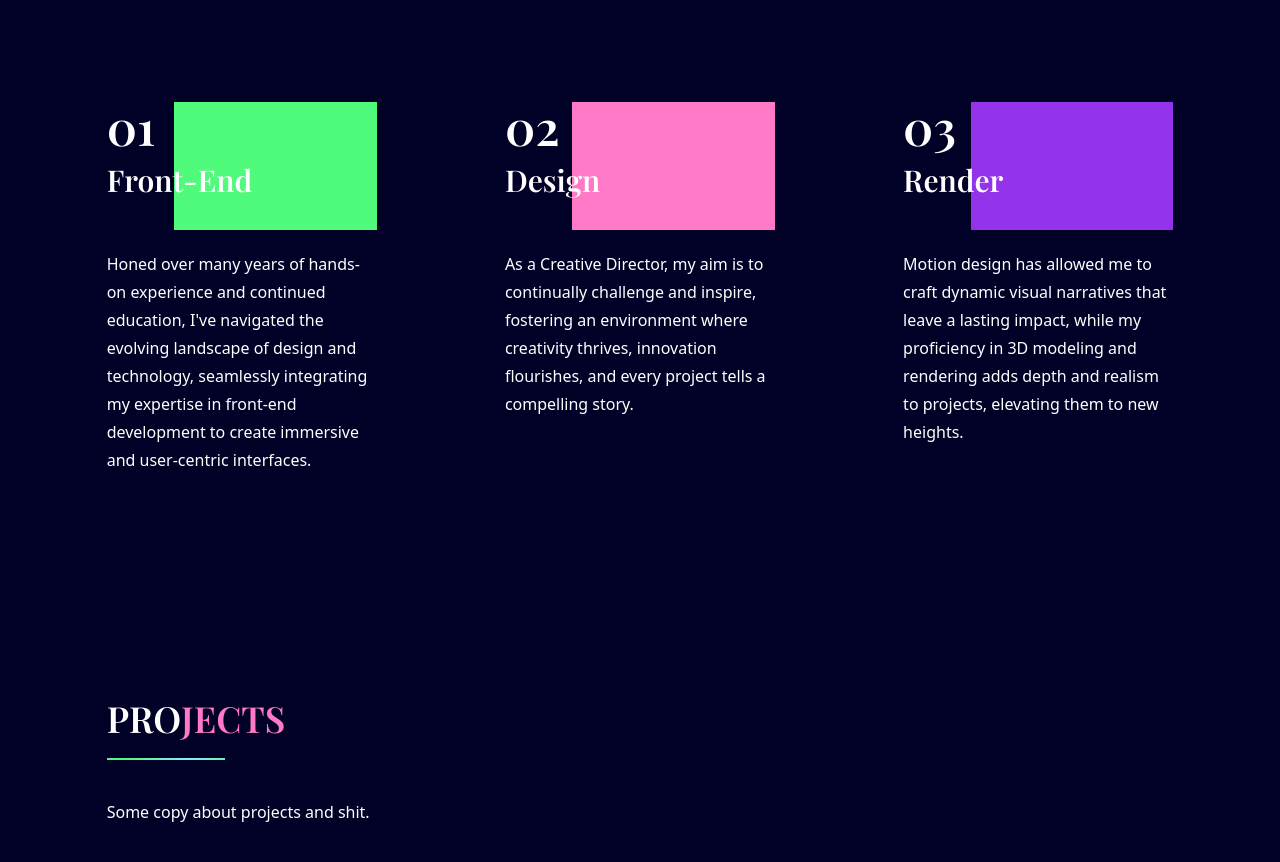
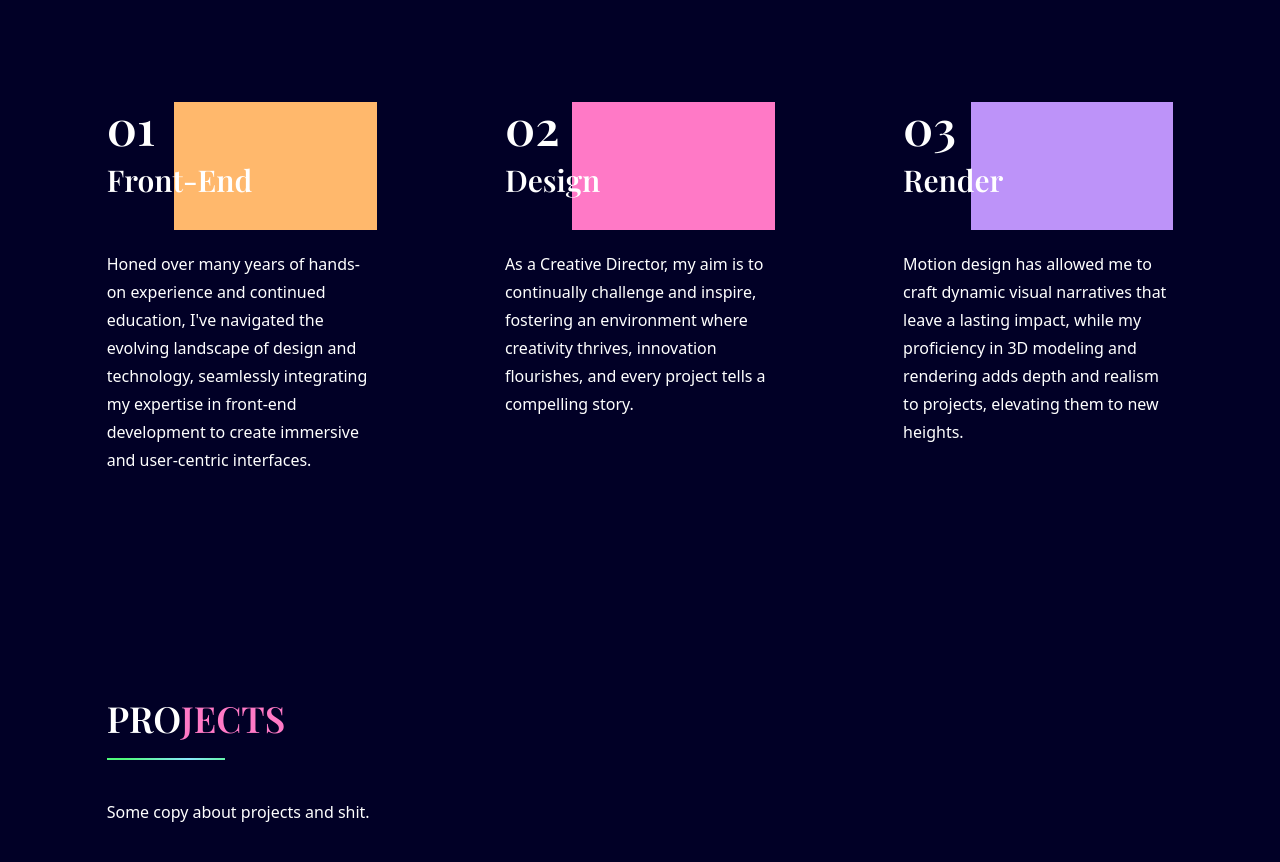
Before and after one commit to brhoughton/react-landing-page, a React (Create React App) app: page / in a window 1280 px wide. Shown: the part 1196-2058 px from the top of the page. Built offline with nearby package versions, Linux system fonts and the light colour scheme.

Commit message:
Adjusted some colors in styling

```diff
--- a/src/App.js
+++ b/src/App.js
@@ -7,7 +7,6 @@ import Contact from "./scenes/Contact";
 import Footer from "./scenes/Footer";
 import Projects from "./scenes/Projects";
 import useMediaQuery from "./hooks/useMediaQuery";
-import LineGradient from "./components/LineGradient";
 
 function App() {
   const [selectedPage, setSelectedPage] = useState("home");
--- a/src/scenes/Experience.jsx
+++ b/src/scenes/Experience.jsx
@@ -61,7 +61,7 @@ const MySkills = () => {
                 Front-End
               </p>
             </div>
-            <div className="w-1/2 md:w-3/4 h-32 bg-green absolute right-0 top-0 z-[-1]"></div>
+            <div className="w-1/2 md:w-3/4 h-32 bg-orange absolute right-0 top-0 z-[-1]"></div>
           </div>
           <p className="mt-5 text-left leading-7">
             Honed over many years of hands-on experience and continued
@@ -118,7 +118,7 @@ const MySkills = () => {
                 Render
               </p>
             </div>
-            <div className="w-1/2 md:w-3/4 h-32 bg-purple-600 absolute right-0 top-0 z-[-1]"></div>
+            <div className="w-1/2 md:w-3/4 h-32 bg-purple absolute right-0 top-0 z-[-1]"></div>
           </div>
           <p className="mt-5 text-left leading-7">
             Motion design has allowed me to craft dynamic visual narratives that
--- a/tailwind.config.js
+++ b/tailwind.config.js
@@ -10,6 +10,8 @@ export default {
         yellow: "#F1FA8C",
         grey: "#282A36",
         green: "#50FA7B",
+        purple: "#BD93F9",
+        orange: "#FFB86C",
         dark: "#282A36",
         "deep-blue": "#010026",
         "dark-grey": "#757575",
```
